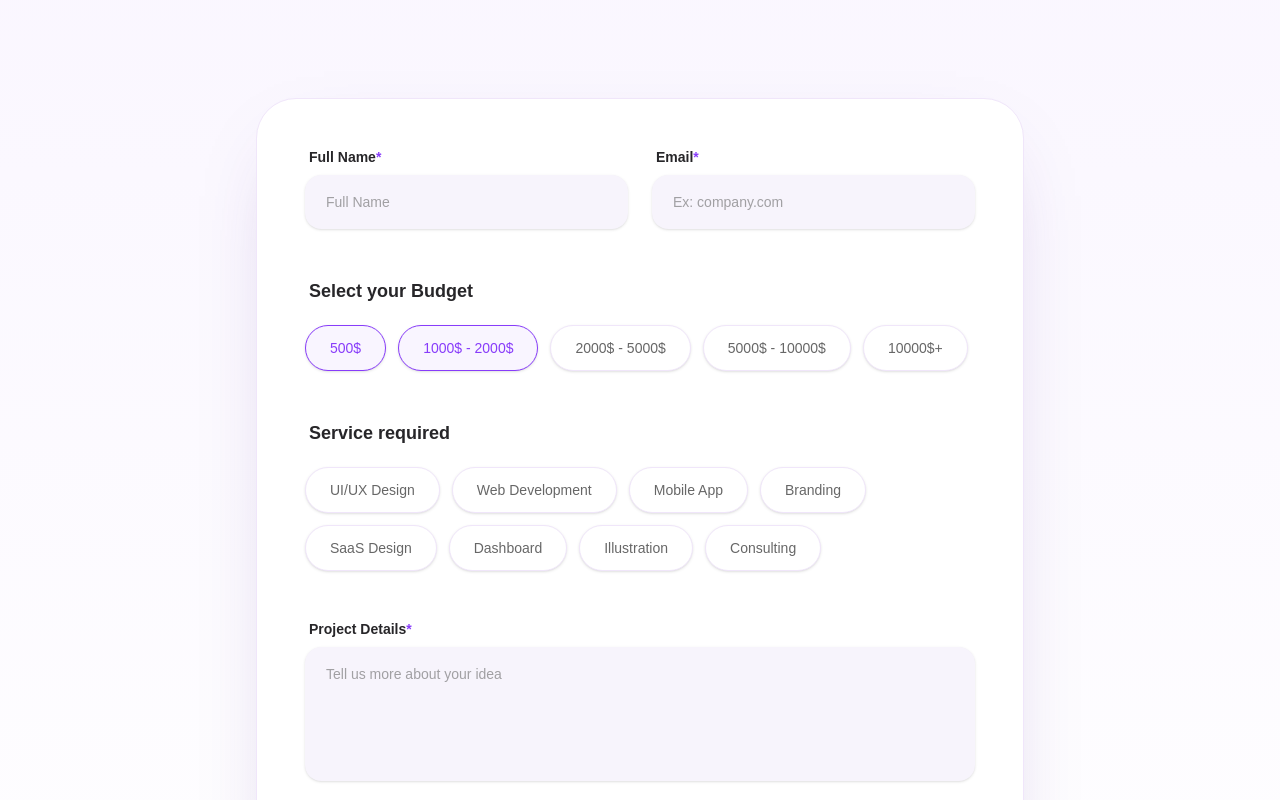
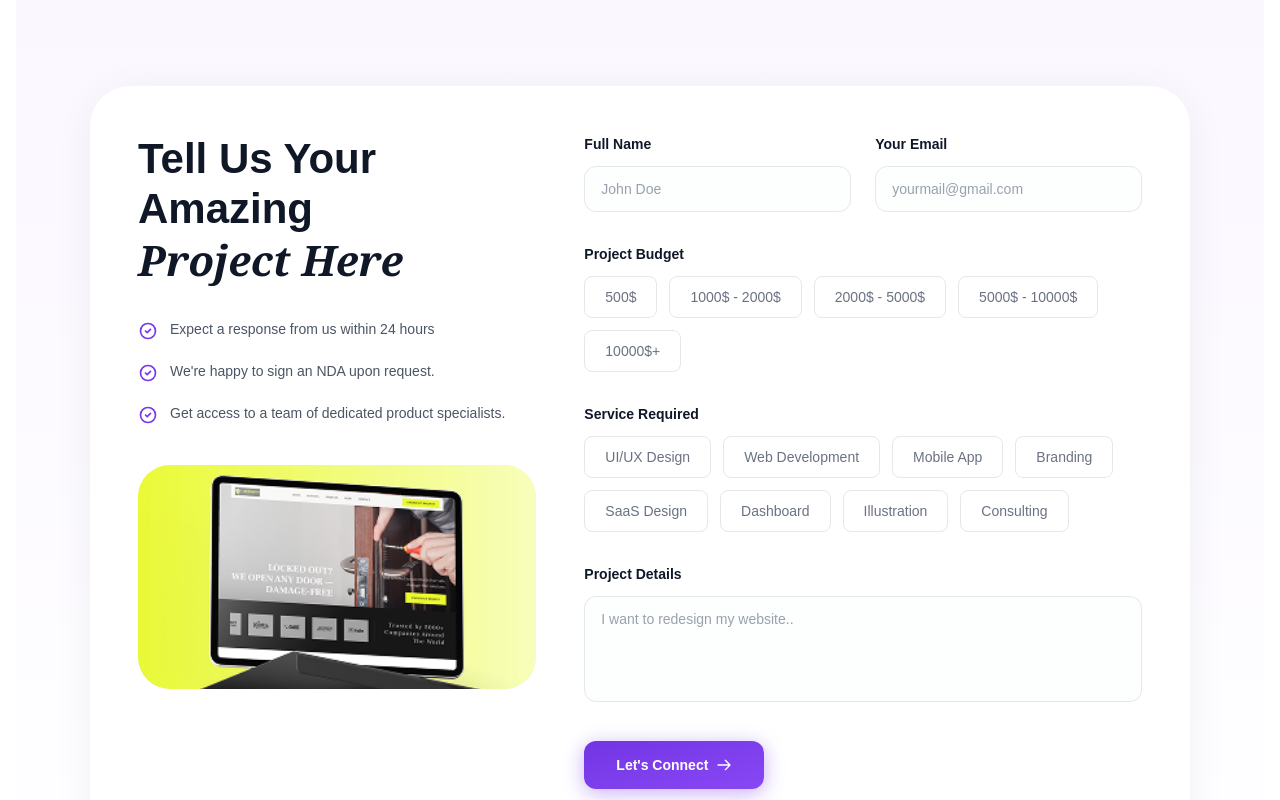
Before and after one commit to rakibthedev/denvo-final, a Next.js app: page /contact in a window 1280 px wide. Shown: the part 780-1580 px from the top of the page. Built offline with nearby package versions, Linux system fonts and the light colour scheme; a web font is replaced by a local one.

Commit message:
fix overall sp contact

```diff
--- a/src/app/components/Hero.tsx
+++ b/src/app/components/Hero.tsx
@@ -38,7 +38,7 @@ export default function Hero() {
   return (
     <div ref={containerRef} className="relative h-auto md:h-[250vh]">
       <div className="top-0 h-auto overflow-hidden md:sticky md:h-screen">
-        <section className="relative h-auto overflow-hidden md:h-screen">
+        <section className="relative h-auto overflow-hidden md:h-screen rounded-t-3xl mx-2 md:mx-4 mt-2 mb-0 md:mb-0 md:mt-4">
           {/* Background video + soft-light gradient overlay */}
           <div className="absolute inset-0 -z-10 overflow-hidden bg-white">
             <video
@@ -53,8 +53,8 @@ export default function Hero() {
             <div
               className="absolute inset-0"
               style={{
-                background: "url('/hero-video-overlay.png') center center / cover no-repeat",
-                  // "linear-gradient(0deg, rgba(255, 255, 255, 0.95) 0%, rgba(247, 243, 252, 0.98) 100%)",
+                // background: "url('/hero-video-overlay.png') center center / cover no-repeat",
+                  background: "linear-gradient( #f7f1ffee, #ffffffe5 )",
                 // backgroundBlendMode: "normal, soft-light, soft-light",
                 // mixBlendMode: "soft-light",
               }}
--- a/src/app/components/Partners.tsx
+++ b/src/app/components/Partners.tsx
@@ -7,7 +7,7 @@ import WordReveal from "./shared/WordReveal";
 
 export default function Partners() {
    return (
-        <div className='bg-[#F0E3FF]'>
+        <div className='bg-[#F0E3FF] w-full'>
             <div className='max-w-[1440px] mx-auto px-4 md:px-20 py-8 md:py-20'>
                 <WordReveal
                     text="We partner with 10+ countries"
--- a/src/app/components/contact/ContactFormCard.tsx
+++ b/src/app/components/contact/ContactFormCard.tsx
@@ -1,4 +1,6 @@
 "use client";
+
+import React, { useState } from "react";
 
 const budgets = ["500$", "1000$ - 2000$", "2000$ - 5000$", "5000$ - 10000$", "10000$+"];
 const services = [
@@ -12,41 +14,99 @@ const services = [
   "Consulting",
 ];
 
+export default function ContactFormCard() {
+  const [selectedBudget, setSelectedBudget] = useState<string>("");
+  const [selectedServices, setSelectedServices] = useState<string[]>([]);
+
+  // Handles Multi-Select logic for Services
+  const toggleService = (service: string) => {
+    if (selectedServices.includes(service)) {
+      setSelectedServices(selectedServices.filter((s) => s !== service));
+    } else {
+      setSelectedServices([...selectedServices, service]);
+    }
+  };
+
+  // Reusable Tailwind classes for the new style
   const inputClass =
-  "w-full rounded-2xl border border-transparent bg-[#f7f4fc] px-5 py-4 text-sm text-ink shadow-sm outline-none transition placeholder:text-grey-700/60 focus:border-primary focus:bg-white";
+    "w-full rounded-xl border border-gray-200 bg-gray-50/30 px-4 py-3 text-sm text-gray-800 outline-none transition placeholder:text-gray-400 focus:border-[#7538eb] focus:bg-white focus:ring-1 focus:ring-[#7538eb]";
 
-export default function ContactFormCard() {
+  const labelClass = "block text-sm font-bold text-gray-900 mb-3";
+
   return (
-    <div className="w-full max-w-3xl rounded-[40px] border border-brand-100 bg-white p-6 shadow-[0_30px_80px_-40px_rgba(80,40,140,0.35)] md:p-10 lg:p-12">
-      <form onSubmit={(e) => e.preventDefault()} className="space-y-10 md:space-y-12">
-        {/* Name + Email */}
-        <div className="grid grid-cols-1 gap-8 md:grid-cols-2 md:gap-6">
-          <div className="space-y-2">
-            <label htmlFor="fullName" className="block px-1 text-sm font-bold text-ink">
-              Full Name<span className="text-primary">*</span>
-            </label>
-            <input id="fullName" type="text" placeholder="Full Name" className={inputClass} />
-          </div>
-          <div className="space-y-2">
-            <label htmlFor="email" className="block px-1 text-sm font-bold text-ink">
-              Email<span className="text-primary">*</span>
-            </label>
-            <input id="email" type="email" placeholder="Ex: company.com" className={inputClass} />
+    <div className="mx-auto flex w-full max-w-[1100px] flex-col gap-12 rounded-[2.5rem] bg-white p-8 shadow-[0_8px_40px_rgb(0,0,0,0.06)] lg:flex-row lg:p-12">
+
+      {/* --- LEFT COLUMN: Info & Image --- */}
+      <div className="flex w-full flex-col lg:w-5/12">
+        <h1 className="mb-8 text-4xl font-bold leading-[1.2] text-gray-900 lg:text-[42px]">
+          Tell Us Your <br /> Amazing <br />
+          <span className="font-serif italic text-gray-900">Project Here</span>
+        </h1>
+
+        <ul className="mb-10 flex flex-col gap-5 text-sm font-medium text-gray-600">
+          <li className="flex items-start gap-3">
+            <svg className="mt-0.5 h-5 w-5 shrink-0 text-[#7538eb]" viewBox="0 0 24 24" fill="none" stroke="currentColor" strokeWidth="2">
+              <path strokeLinecap="round" strokeLinejoin="round" d="M9 12l2 2 4-4m6 2a9 9 0 11-18 0 9 9 0 0118 0z" />
+            </svg>
+            Expect a response from us within 24 hours
+          </li>
+          <li className="flex items-start gap-3">
+            <svg className="mt-0.5 h-5 w-5 shrink-0 text-[#7538eb]" viewBox="0 0 24 24" fill="none" stroke="currentColor" strokeWidth="2">
+              <path strokeLinecap="round" strokeLinejoin="round" d="M9 12l2 2 4-4m6 2a9 9 0 11-18 0 9 9 0 0118 0z" />
+            </svg>
+            We&apos;re happy to sign an NDA upon request.
+          </li>
+          <li className="flex items-start gap-3">
+            <svg className="mt-0.5 h-5 w-5 shrink-0 text-[#7538eb]" viewBox="0 0 24 24" fill="none" stroke="currentColor" strokeWidth="2">
+              <path strokeLinecap="round" strokeLinejoin="round" d="M9 12l2 2 4-4m6 2a9 9 0 11-18 0 9 9 0 0118 0z" />
+            </svg>
+            Get access to a team of dedicated product specialists.
+          </li>
+        </ul>
+
+        {/* Removed mt-auto so it places normally after the list, and updated image src */}
+        <div className="relative h-56 w-full overflow-hidden rounded-[2rem] bg-gray-100">
+          <img
+            src="/cs3-3.png"
+            alt="Team member representation"
+            className="h-full w-full object-cover"
+          />
         </div>
       </div>
 
-        {/* Budget */}
-        <div className="space-y-5">
-          <h3 className="px-1 text-lg font-bold text-ink">Select your Budget</h3>
+      {/* --- RIGHT COLUMN: Form --- */}
+      <div className="w-full lg:w-7/12">
+        <form onSubmit={(e) => e.preventDefault()} className="space-y-8">
+
+          {/* Full Name & Email Row */}
+          <div className="grid grid-cols-1 gap-6 md:grid-cols-2">
+            <div>
+              <label htmlFor="fullName" className={labelClass}>
+                Full Name
+              </label>
+              <input id="fullName" type="text" placeholder="John Doe" className={inputClass} />
+            </div>
+            <div>
+              <label htmlFor="email" className={labelClass}>
+                Your Email
+              </label>
+              <input id="email" type="email" placeholder="yourmail@gmail.com" className={inputClass} />
+            </div>
+          </div>
+
+          {/* Budget - Single Select (Radio Style) */}
+          <div>
+            <label className={labelClass}>Project Budget</label>
             <div className="flex flex-wrap gap-3">
-            {budgets.map((b, i) => (
+              {budgets.map((b) => (
                 <button
                   key={b}
                   type="button"
-                className={`rounded-full border px-6 py-3 text-sm font-medium shadow-sm transition-all active:scale-95 ${
-                  i < 2
-                    ? "border-primary bg-purple-1 text-primary"
-                    : "border-brand-100 bg-white text-grey-700 hover:border-purple-3 hover:text-primary"
+                  onClick={() => setSelectedBudget(b)}
+                  className={`rounded-lg border px-5 py-2.5 text-sm font-medium transition-all ${
+                    selectedBudget === b
+                      ? "border-[#7538eb] bg-[#f8f5ff] text-[#7538eb]"
+                      : "border-gray-200 bg-white text-gray-500 hover:border-[#b895f5] hover:text-[#7538eb]"
                   }`}
                 >
                   {b}
@@ -55,15 +115,20 @@ export default function ContactFormCard() {
             </div>
           </div>
 
-        {/* Service */}
-        <div className="space-y-5">
-          <h3 className="px-1 text-lg font-bold text-ink">Service required</h3>
+          {/* Services - Multi Select */}
+          <div>
+            <label className={labelClass}>Service Required</label>
             <div className="flex flex-wrap gap-3">
               {services.map((s) => (
                 <button
                   key={s}
                   type="button"
-                className="rounded-full border border-brand-100 bg-white px-6 py-3 text-sm font-medium text-grey-700 shadow-sm transition-all hover:border-purple-3 hover:text-primary active:scale-95"
+                  onClick={() => toggleService(s)}
+                  className={`rounded-lg border px-5 py-2.5 text-sm font-medium transition-all ${
+                    selectedServices.includes(s)
+                      ? "border-[#7538eb] bg-[#f8f5ff] text-[#7538eb]"
+                      : "border-gray-200 bg-white text-gray-500 hover:border-[#b895f5] hover:text-[#7538eb]"
+                  }`}
                 >
                   {s}
                 </button>
@@ -71,33 +136,39 @@ export default function ContactFormCard() {
             </div>
           </div>
 
-        {/* Project details */}
-        <div className="space-y-2">
-          <label htmlFor="projectDetails" className="block px-1 text-sm font-bold text-ink">
-            Project Details<span className="text-primary">*</span>
+          {/* Project Details Textarea */}
+          <div>
+            <label htmlFor="projectDetails" className={labelClass}>
+              Project Details
             </label>
             <textarea
               id="projectDetails"
-            rows={5}
-            placeholder="Tell us more about your idea"
+              rows={4}
+              placeholder="I want to redesign my website.."
               className={`resize-none ${inputClass}`}
             />
           </div>
 
+          {/* Submit Button matched to Screenshot 2026-07-24 103340.png */}
+          <div>
             <button
               type="submit"
-          className="w-full rounded-2xl bg-primary py-5 text-base font-bold text-white shadow-[0px_10px_30px_-8px_rgba(136,60,250,0.55)] transition-all hover:bg-[#7a32e0] active:scale-[0.98]"
+              className="group flex items-center justify-center gap-2 rounded-xl bg-gradient-to-br from-[#7335e4] to-[#8847f5] px-8 py-3.5 text-sm font-bold text-white shadow-[0px_4px_20px_rgba(117,56,235,0.4)] transition-all hover:opacity-90 active:scale-95"
             >
-          Let&apos;s Design Your Idea
+              Let&apos;s Connect
+              <svg
+                className="h-4 w-4 transition-transform group-hover:translate-x-1"
+                fill="none"
+                viewBox="0 0 24 24"
+                stroke="currentColor"
+                strokeWidth="2"
+              >
+                <path strokeLinecap="round" strokeLinejoin="round" d="M14 5l7 7m0 0l-7 7m7-7H3" />
+              </svg>
             </button>
-
-        <p className="text-center text-base text-grey-700">
-          Prefer to skip the form?{" "}
-          <a href="#" className="font-bold text-primary hover:underline">
-            Schedule a call instead.
-          </a>
-        </p>
+          </div>
         </form>
+      </div>
     </div>
   );
 }
--- a/src/app/components/contact/ContactHero.tsx
+++ b/src/app/components/contact/ContactHero.tsx
@@ -16,10 +16,12 @@ const serviceTags = [
 
 export default function ContactHero() {
   return (
-    <section className="relative overflow-hidden bg-white md:pt-3">
+    <section className="relative overflow-hidden bg-white rounded-3xl mx-2 md:mx-4 mt-2 mb-0 md:mb-0 md:mt-4"
+      style={{ background: "linear-gradient(#f7f1ff, #ffffff)" }}
+    >
       <div
-        className="relative mx-auto max-w-[1440px] overflow-hidden rounded-3xl px-5 pb-16 md:px-12 md:pb-24 lg:px-[53px]"
-        style={{ background: "linear-gradient(#f7f1ff, #ffffff)" }}
+        className="relative mx-auto max-w-[1440px] overflow-hidden px-5 pb-16 md:px-12 md:pb-24 lg:px-[53px]"
+
       >
         <Header />
 
@@ -72,7 +74,7 @@ export default function ContactHero() {
         </div>
 
         {/* Contact form */}
-        <div className="mt-12 flex items-center justify-center md:mt-20">
+        <div className="py-12 flex items-center justify-center md:py-16">
           <ContactFormCard />
         </div>
       </div>
--- a/src/app/components/service/ServiceHero.tsx
+++ b/src/app/components/service/ServiceHero.tsx
@@ -7,8 +7,8 @@ import TextReveal from "../shared/TextReveal";
 
 export default function ServiceHero() {
   return (
-    <section className="relative overflow-hidden bg-white md:pt-3">
-      <div className="relative mx-auto max-w-[1440px] overflow-hidden rounded-3xl">
+    <section className="relative overflow-hidden bg-white px-2 md:px-4 pt-2 pb-0 md:pb-0 md:pt-4">
+      <div className="relative mx-auto w-full overflow-hidden rounded-t-3xl">
         {/* Full-width hero background image */}
         <Image
           src="/serviceBanner.png"
@@ -27,7 +27,7 @@ export default function ServiceHero() {
           }}
         />
 
-        <div className="relative z-10">
+        <div className="relative z-10 max-w-[1440px] mx-auto">
           <Header />
 
           <div className="mx-auto flex h-auto w-full flex-col items-start gap-10 px-5 pb-16 pt-32 md:h-[calc(100vh+110px)] md:justify-center md:px-20 md:pb-0 md:pt-0">
--- a/src/app/contact/page.tsx
+++ b/src/app/contact/page.tsx
@@ -17,9 +17,6 @@ export default function ContactPage() {
   return (
     <main className="bg-white">
       <ContactHero />
-      <Efficiency />
-      <CentralHubs />
-      <Offices />
       <Testimonials />
       <CTA />
       <Footer />
```
Also changed, not shown: src/app/components/about/AboutHero.tsx (+4 -9 lines), src/app/components/casestudy/CaseStudyHero.tsx (+6 -7 lines), src/app/studies/page.tsx (+5 -8 lines), public/image17.png (deleted). Lines whose indentation alone changed are shown as unchanged.
